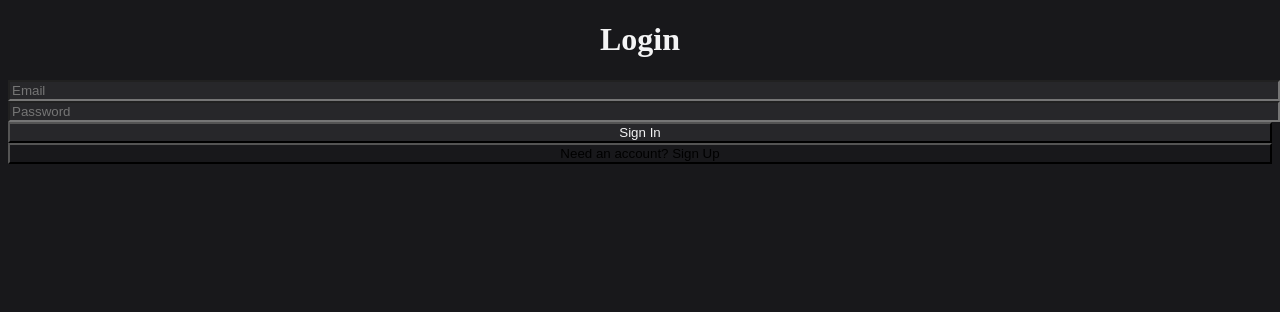
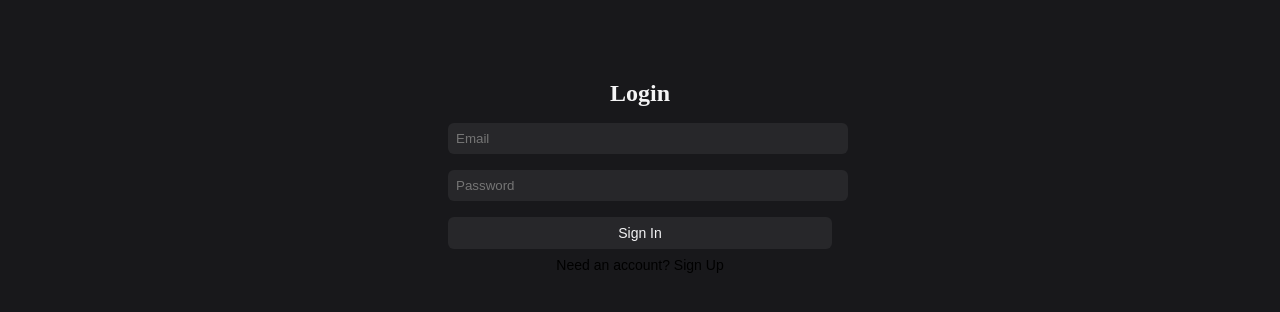
Before and after one commit to lp-jordan/panelist, a React (Vite) app: page / in a window 1280 px wide. Shown: the top 312 px of the page. Built offline with nearby package versions, Linux system fonts and the light colour scheme; no server answers.

Commit message:
refactor: remove tailwind and use plain css

```diff
--- a/postcss.config.js
+++ /dev/null
@@ -1,9 +0,0 @@
-import tailwindPostcss from '@tailwindcss/postcss'
-import autoprefixer from 'autoprefixer'
-
-export default {
-  plugins: [
-    tailwindPostcss(),
-    autoprefixer(),
-  ],
-}
--- a/src/App.jsx
+++ b/src/App.jsx
@@ -78,23 +78,19 @@ export default function App({ onSignOut }) {
   }, [editor, pageTitle, activeProject])
 
   return (
-    <div className="flex h-screen">
+    <div className="app-layout">
       <Sidebar
         onSelectProject={handleSelectProject}
         onSelectPage={handleSelectPage}
         onSignOut={onSignOut}
       />
-      <div className="flex-1 overflow-auto p-8">
+      <div className="main-content">
         <ModeCarousel currentMode={mode} onModeChange={setMode} />
-        <h1 className="mb-4 text-center text-2xl font-bold">{pageTitle}</h1>
+        <h1 className="page-title">{pageTitle}</h1>
         {editor && <Editor editor={editor} mode={mode} />}
-        {isSaving && (
-          <span className="text-xs text-zinc-400"> saving...</span>
-        )}
+        {isSaving && <span className="save-indicator"> saving...</span>}
       </div>
-      <div className="fixed bottom-4 right-4 text-sm text-zinc-500">
-        Panelist v{__APP_VERSION__}
-      </div>
+      <div className="version">Panelist v{__APP_VERSION__}</div>
     </div>
   )
 }
--- a/src/components/Editor.jsx
+++ b/src/components/Editor.jsx
@@ -14,10 +14,7 @@ export default function Editor({ editor, mode }) {
 
   return (
     <>
-      <BubbleMenu
-        className="flex gap-1 rounded-md border border-zinc-700 bg-zinc-900 p-1"
-        editor={editor}
-      >
+      <BubbleMenu className="editor-bubble-menu" editor={editor}>
         <Button
           size="sm"
           variant={editor.isActive('bold') ? 'default' : 'ghost'}
@@ -40,10 +37,7 @@ export default function Editor({ editor, mode }) {
           U
         </Button>
       </BubbleMenu>
-      <EditorContent
-        editor={editor}
-        className="min-h-screen rounded-md bg-zinc-900 p-8 shadow-lg"
-      />
+      <EditorContent editor={editor} className="editor-content" />
     </>
   )
 }
--- a/src/components/Login.jsx
+++ b/src/components/Login.jsx
@@ -53,18 +53,16 @@ export default function Login({ onLogin }) {
   }
 
   return (
-    <div className="mx-auto mt-20 max-w-sm space-y-4">
-      <h1 className="text-center text-2xl font-bold">
-        {isSignUp ? 'Sign Up' : 'Login'}
-      </h1>
-      <form onSubmit={handleSubmit} className="space-y-4">
+    <div className="login-container">
+      <h1 className="login-title">{isSignUp ? 'Sign Up' : 'Login'}</h1>
+      <form onSubmit={handleSubmit} className="login-form">
         <input
           type="email"
           autoComplete="email"
           placeholder="Email"
           value={email}
           onChange={(e) => setEmail(e.target.value)}
-          className="w-full rounded-md bg-zinc-800 p-2 text-zinc-100 focus:outline-none"
+          className="input"
         />
         <input
           type="password"
@@ -72,21 +70,21 @@ export default function Login({ onLogin }) {
           placeholder="Password"
           value={password}
           onChange={(e) => setPassword(e.target.value)}
-          className="w-full rounded-md bg-zinc-800 p-2 text-zinc-100 focus:outline-none"
+          className="input"
         />
-        <Button type="submit" className="w-full">
+        <Button type="submit" className="full-width">
           {isSignUp ? 'Sign Up' : 'Sign In'}
         </Button>
       </form>
       <Button
         type="button"
         variant="ghost"
-        className="w-full"
+        className="full-width"
         onClick={() => setIsSignUp((s) => !s)}
       >
         {isSignUp ? 'Have an account? Sign In' : 'Need an account? Sign Up'}
       </Button>
-      {error && <p className="text-sm text-red-500">{error}</p>}
+      {error && <p className="error">{error}</p>}
     </div>
   )
 }
--- a/src/components/ModeCarousel.jsx
+++ b/src/components/ModeCarousel.jsx
@@ -17,10 +17,7 @@ export default function ModeCarousel({ currentMode, onModeChange }) {
   }
 
   return (
-    <div
-      className="mb-4 flex gap-2 overflow-x-auto"
-      ref={containerRef}
-    >
+    <div className="mode-carousel" ref={containerRef}>
       {modes.map((mode) => {
         const cleanMode = mode.replace('*', '')
         const isActive = currentMode === cleanMode
@@ -29,7 +26,6 @@ export default function ModeCarousel({ currentMode, onModeChange }) {
               key={mode}
               variant={isActive ? 'default' : 'ghost'}
               onClick={() => handleSelect(mode)}
-            className="whitespace-nowrap"
             >
               {mode}
             </Button>
--- a/src/components/ui/button.jsx
+++ b/src/components/ui/button.jsx
@@ -1,42 +1,22 @@
-/* eslint-disable react-refresh/only-export-components */
 import * as React from 'react'
 import { Slot } from '@radix-ui/react-slot'
-import { cva } from 'class-variance-authority'
 import { cn } from '../../lib/utils'
 
-const buttonVariants = cva(
-  'inline-flex items-center justify-center rounded-md text-sm font-medium transition-colors focus-visible:outline-none focus-visible:ring-1 focus-visible:ring-ring disabled:opacity-50 disabled:pointer-events-none',
-  {
-    variants: {
-      variant: {
-        default: 'bg-zinc-800 text-zinc-100 hover:bg-zinc-700',
-        ghost: 'bg-transparent hover:bg-zinc-800',
-      },
-      size: {
-        default: 'h-9 px-4 py-2',
-        sm: 'h-8 px-3',
-        lg: 'h-10 px-8',
-      },
-    },
-    defaultVariants: {
-      variant: 'default',
-      size: 'default',
-    },
-  },
-)
-
 const Button = React.forwardRef(
-  ({ className, variant, size, asChild = false, ...props }, ref) => {
+  ({ className = '', variant = 'default', size = 'default', asChild = false, ...props }, ref) => {
     const Comp = asChild ? Slot : 'button'
+    const variantClass = variant === 'ghost' ? 'btn-ghost' : 'btn-default'
+    const sizeClass = size === 'sm' ? 'btn-sm' : size === 'lg' ? 'btn-lg' : ''
     return (
       <Comp
-        className={cn(buttonVariants({ variant, size, className }))}
+        className={cn('btn', variantClass, sizeClass, className)}
         ref={ref}
         {...props}
       />
     )
   },
 )
+
 Button.displayName = 'Button'
 
-export { Button, buttonVariants }
+export { Button }
--- a/src/index.css
+++ b/src/index.css
@@ -1,18 +1,228 @@
-@config '../tailwind.config.js';
-@tailwind base;
-@tailwind components;
-@tailwind utilities;
+body {
+  background-color: #18181b;
+  color: #f4f4f5;
+  -webkit-font-smoothing: antialiased;
+}
 
-@layer base {
-  body {
-    @apply bg-zinc-900 text-zinc-100 antialiased;
-  }
 :root {
   --tab-width: 4ch;
 }
+
+/* Layout */
+.app-layout {
+  display: flex;
+  min-height: 100vh;
 }
 
-@layer components {
+.main-content {
+  flex: 1;
+  overflow: auto;
+  padding: 2rem;
+}
+
+.page-title {
+  margin-bottom: 1rem;
+  text-align: center;
+  font-size: 1.5rem;
+  font-weight: 700;
+}
+
+.save-indicator {
+  font-size: 0.75rem;
+  color: #a1a1aa;
+}
+
+.version {
+  position: fixed;
+  bottom: 1rem;
+  right: 1rem;
+  font-size: 0.875rem;
+  color: #71717a;
+}
+
+/* Mode carousel */
+.mode-carousel {
+  display: flex;
+  gap: 0.5rem;
+  overflow-x: auto;
+  margin-bottom: 1rem;
+}
+
+/* Sidebar */
+.sidebar {
+  width: 16rem;
+  border-right: 1px solid #27272a;
+  padding: 1rem;
+}
+
+.sidebar-header {
+  display: flex;
+  align-items: center;
+  justify-content: space-between;
+}
+
+.project-list,
+.page-list {
+  margin-top: 0.5rem;
+  list-style: none;
+  padding: 0;
+  display: flex;
+  flex-direction: column;
+  gap: 0.25rem;
+}
+
+.project-item,
+.page-item {
+  cursor: pointer;
+  border-radius: 0.375rem;
+  padding: 0.5rem;
+  font-size: 0.875rem;
+}
+
+.project-item:hover,
+.page-item:hover {
+  background: #27272a;
+}
+
+.page-item.active {
+  background: #27272a;
+}
+
+.section-heading {
+  margin-bottom: 0.5rem;
+  font-size: 0.875rem;
+  font-weight: 600;
+}
+
+.empty-message {
+  font-size: 0.875rem;
+  color: #a1a1aa;
+}
+
+.new-page-button {
+  margin-top: 0.5rem;
+}
+
+.signout-container {
+  margin-top: 1rem;
+}
+
+.font-medium {
+  font-weight: 500;
+}
+
+.font-semibold {
+  font-weight: 600;
+}
+
+.page-preview {
+  font-size: 0.75rem;
+  color: #a1a1aa;
+}
+
+.page-navigator {
+  margin-top: 1rem;
+}
+
+/* Editor */
+.editor-bubble-menu {
+  display: flex;
+  gap: 0.25rem;
+  border: 1px solid #3f3f46;
+  background: #18181b;
+  padding: 0.25rem;
+  border-radius: 0.375rem;
+}
+
+.editor-content {
+  min-height: 100vh;
+  background: #18181b;
+  padding: 2rem;
+  border-radius: 0.375rem;
+  box-shadow: 0 0 10px rgba(0, 0, 0, 0.5);
+}
+
+/* Login */
+.login-container {
+  margin: 5rem auto 0;
+  max-width: 24rem;
+}
+
+.login-title {
+  text-align: center;
+  font-size: 1.5rem;
+  font-weight: 700;
+  margin-bottom: 1rem;
+}
+
+.login-form {
+  display: flex;
+  flex-direction: column;
+  gap: 1rem;
+}
+
+.input {
+  width: 100%;
+  background: #27272a;
+  color: #f4f4f5;
+  padding: 0.5rem;
+  border-radius: 0.375rem;
+  border: none;
+}
+
+.error {
+  font-size: 0.875rem;
+  color: #ef4444;
+  margin-top: 0.5rem;
+}
+
+.full-width {
+  width: 100%;
+}
+
+/* Buttons */
+.btn {
+  display: inline-flex;
+  align-items: center;
+  justify-content: center;
+  border: none;
+  border-radius: 0.375rem;
+  font-size: 0.875rem;
+  font-weight: 500;
+  cursor: pointer;
+  transition: background-color 0.2s ease;
+  padding: 0.5rem 1rem;
+  white-space: nowrap;
+}
+
+.btn-default {
+  background: #27272a;
+  color: #f4f4f5;
+}
+
+.btn-default:hover {
+  background: #3f3f46;
+}
+
+.btn-ghost {
+  background: transparent;
+}
+
+.btn-ghost:hover {
+  background: #27272a;
+}
+
+.btn-sm {
+  height: 2rem;
+  padding: 0 0.75rem;
+}
+
+.btn-lg {
+  height: 2.5rem;
+  padding: 0 2rem;
+}
+
+/* Existing custom node styles */
 .panel-header {
   font-family: 'Baskerville', serif;
   font-weight: 700;
@@ -21,6 +231,7 @@
   margin-top: 24px;
   margin-bottom: 12px;
 }
+
 .cue-label {
   font-family: 'Courier New', monospace;
   font-weight: 700;
@@ -29,6 +240,7 @@
   margin-left: calc(0 * var(--tab-width));
   margin-bottom: 0;
 }
+
 .cue-content {
   font-family: 'Courier New', monospace;
   font-weight: 400;
@@ -36,6 +248,7 @@
   margin-left: calc(2 * var(--tab-width));
   margin-bottom: 8px;
 }
+
 .sfx {
   font-family: 'Courier New', monospace;
   font-style: italic;
@@ -43,6 +256,7 @@
   margin-left: calc(2 * var(--tab-width));
   margin-bottom: 8px;
 }
+
 .notes {
   font-family: 'Courier New', monospace;
   font-style: italic;
@@ -51,4 +265,3 @@
   margin-left: calc(1 * var(--tab-width));
   margin-bottom: 8px;
 }
-}
--- a/src/lib/utils.js
+++ b/src/lib/utils.js
@@ -1,6 +1,5 @@
 import { clsx } from 'clsx'
-import { twMerge } from 'tailwind-merge'
 
 export function cn(...inputs) {
-  return twMerge(clsx(inputs))
+  return clsx(inputs)
 }
--- a/tailwind.config.js
+++ /dev/null
@@ -1,15 +0,0 @@
-import colors from 'tailwindcss/colors'
-import tailwindcssAnimate from 'tailwindcss-animate'
-
-export default {
-  darkMode: 'class',
-  content: ['./index.html', './src/**/*.{js,jsx,ts,tsx}'],
-  theme: {
-    extend: {
-      colors: {
-        zinc: colors.zinc,
-      },
-    },
-  },
-  plugins: [tailwindcssAnimate],
-}
```
Also changed, not shown: package.json (+1 -8 lines), src/components/Sidebar.jsx (+13 -18 lines), 1 other file (tests, documents, lock files or other folders). Lines whose indentation alone changed are shown as unchanged.
